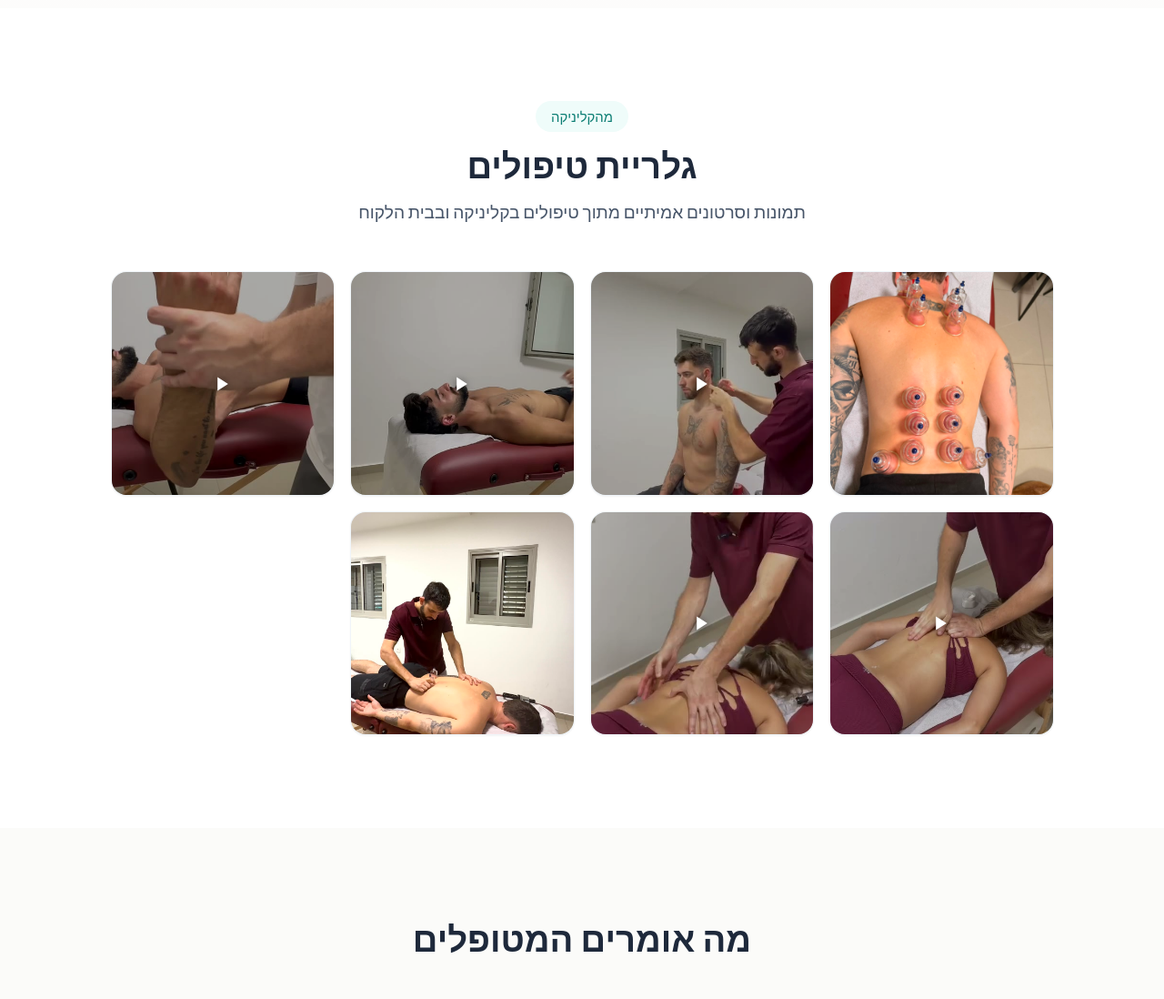
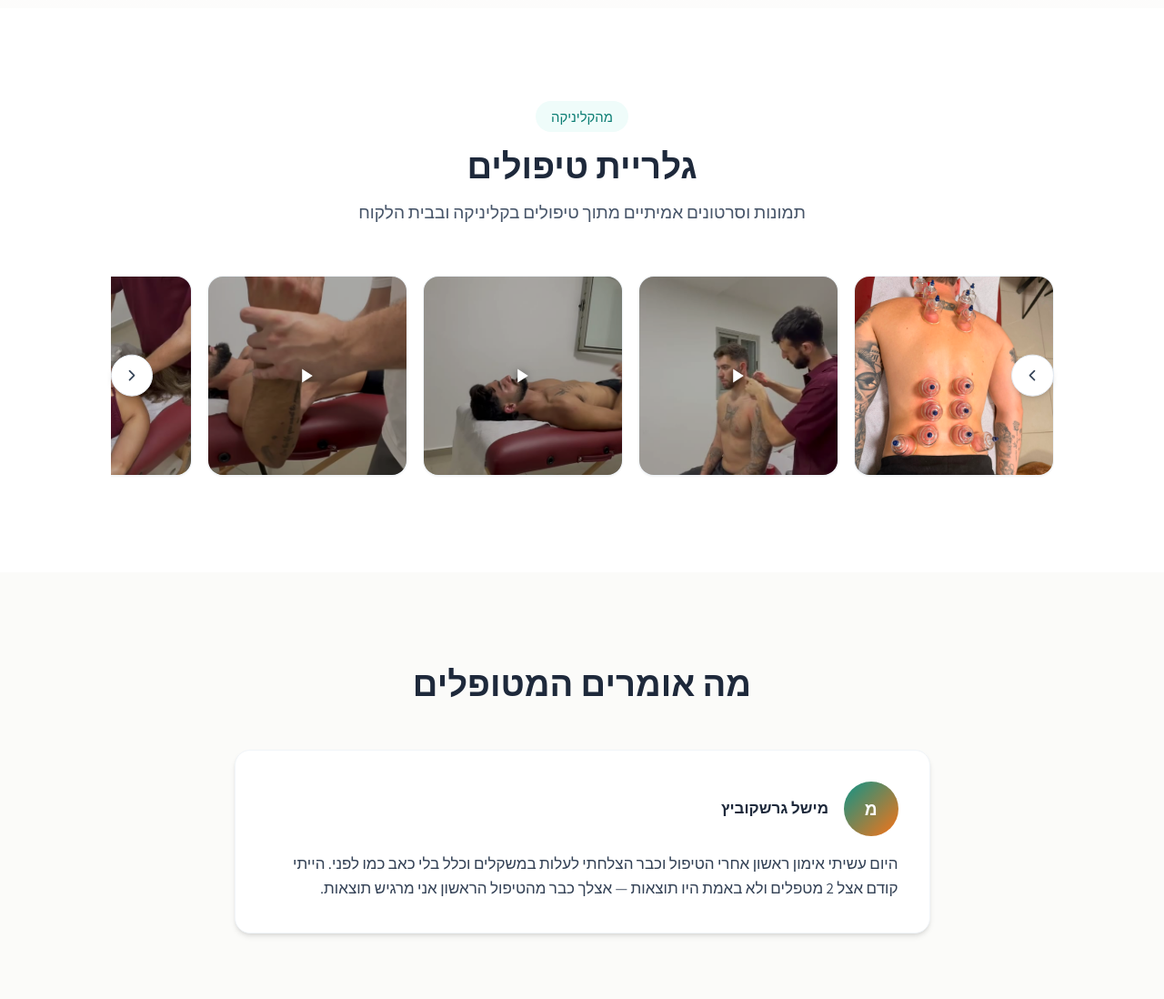
Before and after one commit to melovy00-hue/michael_sportstherapy, a website built with Vite: page index.html in a window 1280 px wide. Shown: the part 2600-3698 px from the top of the page at 91% size. Built offline with nearby package versions, Linux system fonts and the light colour scheme.

Commit message:
Turn treatment gallery into a single scrollable row with edge arrows
Replace the grid with one horizontal row; arrows fixed at the far left
and right edges scroll through items. Fix an index-tracking bug where
scrollIntoView's 'nearest' alignment made clicks appear to do nothing,
and a mobile layout bug where the right arrow sat behind the fixed
WhatsApp/Instagram/QR side buttons.

```diff
--- a/src/components/App.ts
+++ b/src/components/App.ts
@@ -240,7 +240,12 @@ export function renderApp(config: Config): string {
           </p>
         </div>
 
-        <div class="grid grid-cols-2 sm:grid-cols-3 md:grid-cols-4 gap-3 sm:gap-4">
+        <div class="gallery-row-wrapper">
+          <button id="gallery-scroll-prev" class="gallery-scroll-arrow gallery-scroll-arrow-right" aria-label="הקודם">
+            <svg xmlns="http://www.w3.org/2000/svg" width="20" height="20" viewBox="0 0 24 24" fill="none" stroke="currentColor" stroke-width="2" stroke-linecap="round" stroke-linejoin="round"><path d="m15 18-6-6 6-6"/></svg>
+          </button>
+
+          <div id="gallery-row" class="gallery-row">
             ${config.galleryItems.map((item, i) => `
               <button
                 class="gallery-item"
@@ -257,6 +262,11 @@ export function renderApp(config: Config): string {
                 ` : ''}
               </button>
             `).join('')}
+          </div>
+
+          <button id="gallery-scroll-next" class="gallery-scroll-arrow gallery-scroll-arrow-left" aria-label="הבא">
+            <svg xmlns="http://www.w3.org/2000/svg" width="20" height="20" viewBox="0 0 24 24" fill="none" stroke="currentColor" stroke-width="2" stroke-linecap="round" stroke-linejoin="round"><path d="m9 18 6-6-6-6"/></svg>
+          </button>
         </div>
       </div>
     </section>
--- a/src/main.ts
+++ b/src/main.ts
@@ -176,6 +176,21 @@ document.addEventListener('DOMContentLoaded', () => {
     contactObserver.observe(contactSection);
   }
 
+  // Treatment Gallery row scrolling (edge arrows)
+  const galleryRow = document.getElementById('gallery-row');
+  const galleryScrollPrev = document.getElementById('gallery-scroll-prev');
+  const galleryScrollNext = document.getElementById('gallery-scroll-next');
+  if (galleryRow) {
+    const rowItems = Array.from(galleryRow.querySelectorAll<HTMLElement>('.gallery-item'));
+    let rowIndex = 0;
+    const scrollToRowItem = (index: number) => {
+      rowIndex = Math.max(0, Math.min(index, rowItems.length - 1));
+      rowItems[rowIndex]?.scrollIntoView({ behavior: 'smooth', inline: 'start', block: 'nearest' });
+    };
+    galleryScrollPrev?.addEventListener('click', () => scrollToRowItem(rowIndex - 1));
+    galleryScrollNext?.addEventListener('click', () => scrollToRowItem(rowIndex + 1));
+  }
+
   // Treatment Gallery lightbox
   const galleryButtons = Array.from(document.querySelectorAll<HTMLButtonElement>('.gallery-item'));
   const galleryModal = document.getElementById('gallery-modal');
--- a/src/styles/main.css
+++ b/src/styles/main.css
@@ -363,10 +363,69 @@
   }
 
   /* Treatment Gallery */
+  .gallery-row-wrapper {
+    @apply relative;
+  }
+
+  .gallery-row {
+    @apply flex gap-3 sm:gap-4 overflow-x-auto;
+    scroll-behavior: smooth;
+    scroll-snap-type: x mandatory;
+    -webkit-overflow-scrolling: touch;
+    scrollbar-width: none;
+    padding: 0.25rem 3rem;
+  }
+
+  .gallery-row::-webkit-scrollbar {
+    display: none;
+  }
+
+  .gallery-scroll-arrow {
+    @apply absolute top-1/2 -translate-y-1/2 z-10
+           w-10 h-10 sm:w-11 sm:h-11 rounded-full bg-white
+           border border-slate-200 shadow-md
+           flex items-center justify-center
+           text-slate-600 hover:text-primary-600 hover:border-primary-200
+           transition-all duration-200;
+  }
+
+  .gallery-scroll-arrow:hover {
+    transform: translateY(-50%) scale(1.06);
+  }
+
+  .gallery-scroll-arrow-right {
+    right: 0;
+  }
+
+  .gallery-scroll-arrow-left {
+    left: 0;
+  }
+
+  /* Clear the fixed side-nav (WhatsApp/Instagram/QR) on small screens */
+  @media (max-width: 639px) {
+    .gallery-scroll-arrow-right {
+      right: 3.25rem;
+    }
+  }
+
   .gallery-item {
-    @apply relative block w-full aspect-square rounded-2xl overflow-hidden bg-slate-100
+    @apply relative block flex-shrink-0 aspect-square rounded-2xl overflow-hidden bg-slate-100
            border border-slate-100/80 shadow-sm hover:shadow-lg
            transition-all duration-300;
+    width: 150px;
+    scroll-snap-align: start;
+  }
+
+  @media (min-width: 640px) {
+    .gallery-item {
+      width: 190px;
+    }
+  }
+
+  @media (min-width: 768px) {
+    .gallery-item {
+      width: 220px;
+    }
   }
 
   .gallery-item:hover {
```
Lines whose indentation alone changed are shown as unchanged.
